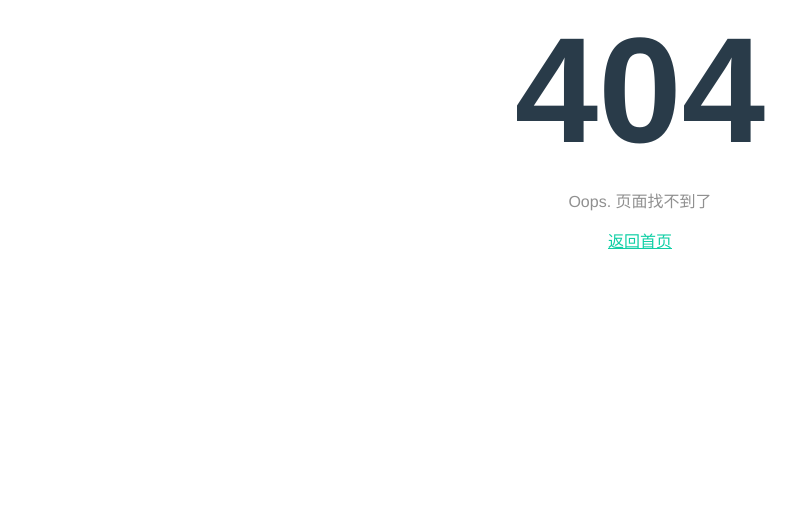
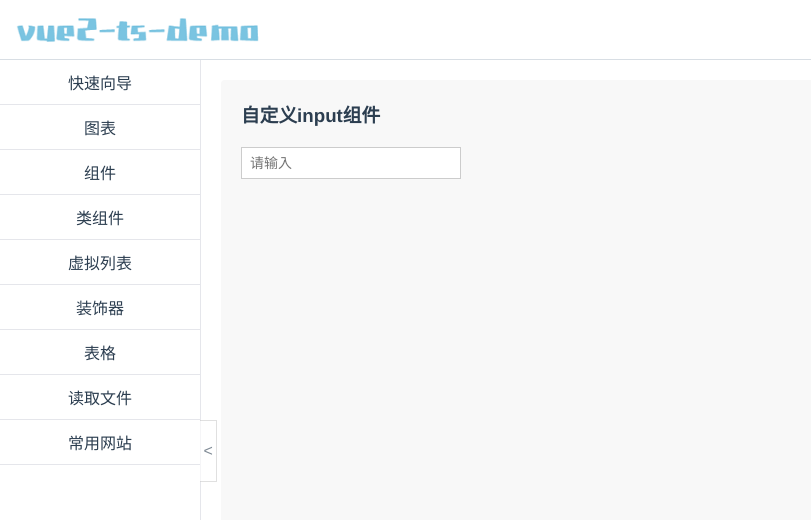
Before and after one commit to scottww/vue2-ts-demo, a Vue app: page /#/input in a window 1280 px wide. Before the commit this address led to /#/404. Shown: the top 520 px of the page, without its empty margins (0-811 px from the left). Built offline with nearby package versions, Linux system fonts and the light colour scheme.

Commit message:
feat: 自定义input组件

```diff
--- /dev/null
+++ b/src/components/h-ui/input/index.ts
@@ -0,0 +1,3 @@
+import HInput from "./src/main.vue";
+// 默认导出组件
+export default HInput;
--- /dev/null
+++ b/src/components/h-ui/input/src/main.vue
@@ -0,0 +1,48 @@
+<template>
+  <div class="h-input">
+    <input
+      :value="value"
+      @input="$emit('input', $event.target.value)"
+      placeholder="请输入"
+    />
+  </div>
+</template>
+
+<script>
+import Vue from "vue";
+import Component from "vue-class-component";
+
+@Component({
+  name: "HInput",
+  props: {
+    value: {
+      type: String,
+      default: ""
+    }
+  }
+})
+export default class HInput extends Vue {}
+</script>
+
+<style lang="scss" scoped>
+$font-color: var(--theme-color);
+.h-input {
+  width: 100%;
+  height: 100%;
+  input {
+    display: block;
+    width: 100%;
+    height: 100%;
+    border: 1px solid #ccc;
+    padding: 2px 8px;
+    box-sizing: border-box;
+    font-size: 14px;
+    font-family: sans-serif;
+    transition: border-color 0.25s ease, box-shadow 0.25s ease;
+    &:focus {
+      outline: 0;
+      border-color: $font-color;
+    }
+  }
+}
+</style>
--- a/src/router/index.ts
+++ b/src/router/index.ts
@@ -93,6 +93,12 @@
         name: "Widge",
         component: () =>
           import(/* webpackChunkName: "Widge" */ "../views/widge/index.vue")
+      },
+      {
+        path: "/input",
+        name: "Input",
+        component: () =>
+          import(/* webpackChunkName: "Input" */ "../views/input/index.vue")
       }
     ]
   },
--- /dev/null
+++ b/src/views/input/index.vue
@@ -0,0 +1,35 @@
+<template>
+  <div class="h-input-demo">
+    <h3>自定义input组件</h3>
+    <h-input v-model="message"></h-input>
+    <div class="info">{{ message }}</div>
+  </div>
+</template>
+
+<script>
+import Vue from "vue";
+import Component from "vue-class-component";
+import HInput from "@/components/h-ui/input";
+
+@Component({
+  name: "HInputDemo",
+  components: { HInput }
+})
+export default class HWidgeDemo extends Vue {
+  message = "";
+}
+</script>
+
+<style lang="scss" scoped>
+.h-input-demo {
+  width: 220px;
+  height: 32px;
+  h3{
+    margin-bottom: 20px;
+  }
+  .info {
+    margin-top: 10px;
+    font-size: 14px;
+  }
+}
+</style>
--- a/tsconfig.json
+++ b/tsconfig.json
@@ -27,7 +27,7 @@
     "tests/**/*.tsx",
     "src/utils/decorator/index.js"
   ],
-  "exclude": ["node_modules"]
+  "exclude": ["node_modules", "build", "public"]
   // "rules":{
   //   "@typescript-eslint/explicit-module-boundary-types":"off"
   // }
```
Also changed, not shown: src/components/h-ui/index.ts (+5 -8 lines).
